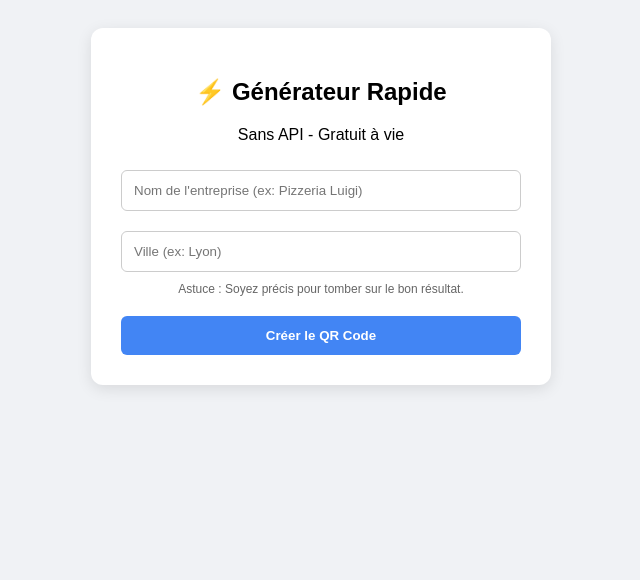
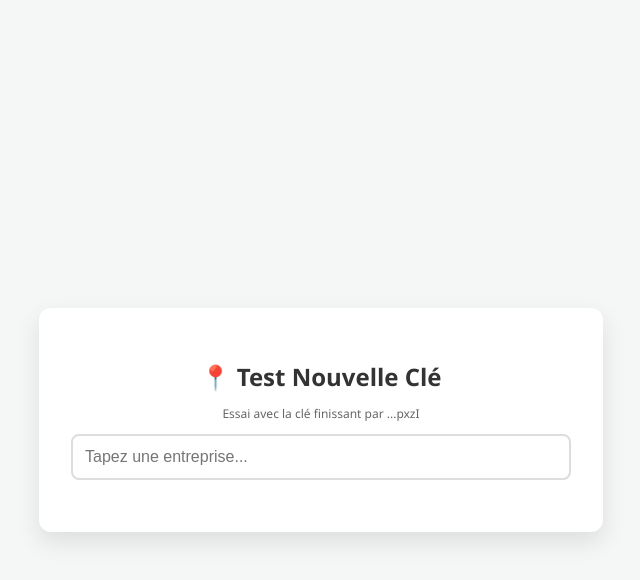
Before and after one commit to DigitagPro/lien-gmb, a plain HTML site: page index.html in a window 1280 px wide. Shown: the whole page, without its empty margins (319-959 px from the left). Drawn offline with Linux system fonts and the light colour scheme; some packages are replaced by stand-ins of ours.

Commit message:
Update index.html

```diff
--- a/index.html
+++ b/index.html
@@ -3,57 +3,92 @@
 <head>
     <meta charset="UTF-8">
     <meta name="viewport" content="width=device-width, initial-scale=1.0">
-    <title>Générateur QR Simple</title>
+    <title>Test Clé API 2</title>
     <style>
-        body { font-family: sans-serif; background-color: #f0f2f5; padding: 20px; text-align: center; }
-        .card { background: white; max-width: 400px; margin: 0 auto; padding: 30px; border-radius: 12px; box-shadow: 0 4px 15px rgba(0,0,0,0.1); }
-        input { width: 100%; padding: 12px; margin: 10px 0; border: 1px solid #ccc; border-radius: 6px; box-sizing: border-box; }
-        button { background-color: #4285F4; color: white; border: none; padding: 12px 20px; border-radius: 6px; cursor: pointer; font-weight: bold; width: 100%; }
-        button:hover { background-color: #357ae8; }
-        #result { margin-top: 20px; display: none; }
-        .hint { font-size: 12px; color: #666; margin-bottom: 20px; display: block; }
+        body { font-family: 'Segoe UI', sans-serif; background-color: #f4f7f6; display: flex; justify-content: center; align-items: center; min-height: 100vh; margin: 0; padding: 20px; }
+        .card { background: white; padding: 2rem; border-radius: 12px; box-shadow: 0 10px 25px rgba(0,0,0,0.1); width: 100%; max-width: 500px; text-align: center; }
+        h2 { color: #333; margin-bottom: 5px; }
+
+        input {
+            width: 100%; padding: 12px; border: 2px solid #ddd; border-radius: 8px;
+            font-size: 16px; box-sizing: border-box; margin-bottom: 20px;
+        }
+        input:focus { border-color: #4285F4; outline: none; }
+
+        #result { margin-top: 25px; display: none; border-top: 1px solid #eee; padding-top: 20px; }
+        .place-name { font-weight: bold; font-size: 1.2rem; color: #202124; }
+        .qr-container { background: #fff; padding: 10px; border-radius: 10px; display: inline-block; margin-top: 10px; }
+        .btn { display: block; width: 100%; margin-top: 15px; padding: 12px; background-color: #0F9D58; color: white; text-decoration: none; border-radius: 6px; font-weight: bold; }
+
+        /* Zone d'erreur */
+        #error-msg { color: red; font-size: 12px; margin-top: 10px; display: none; background: #ffe6e6; padding: 10px; border-radius: 5px; text-align: left; }
     </style>
 </head>
 <body>
 
 <div class="card">
-    <h2>⚡ Générateur Rapide</h2>
-    <p>Sans API - Gratuit à vie</p>
+    <h2>📍 Test Nouvelle Clé</h2>
+    <p style="font-size: 12px; color: #666;">Essai avec la clé finissant par ...pxzI</p>
 
-    <input type="text" id="companyInput" placeholder="Nom de l'entreprise (ex: Pizzeria Luigi)">
-    <input type="text" id="cityInput" placeholder="Ville (ex: Lyon)">
+    <input id="autocomplete" placeholder="Tapez une entreprise..." type="text" />
 
-    <span class="hint">Astuce : Soyez précis pour tomber sur le bon résultat.</span>
-
-    <button onclick="generer()">Créer le QR Code</button>
+    <div id="error-msg"></div>
 
     <div id="result">
-        <img id="qrImage" src="" alt="QR Code" width="200">
-        <br><br>
-        <a id="linkTest" href="#" target="_blank" style="color:#4285F4; text-decoration:none;">Testez le lien ici</a>
+        <div id="placeName" class="place-name"></div>
+        <div class="qr-container">
+            <img id="qrImage" src="" alt="QR Code" width="200">
+        </div>
+        <a id="reviewLink" class="btn" href="#" target="_blank">Tester le lien</a>
     </div>
 </div>
 
+<script src="https://maps.googleapis.com/maps/api/js?key=AIzaSyDyUdF_mBUrpYGhVKTqeoK1mbjceyYpxzI&libraries=places&language=fr&callback=initAutocomplete" async defer></script>
+
 <script>
-    function generer() {
-        const nom = document.getElementById('companyInput').value;
-        const ville = document.getElementById('cityInput').value;
+    function initAutocomplete() {
+        const input = document.getElementById("autocomplete");
+        const options = {
+            fields: ["formatted_address", "geometry", "name", "place_id"],
+            strictBounds: false,
+        };
 
-        if(!nom) { alert("Mettez au moins un nom !"); return; }
+        // Tentative de chargement de l'autocomplete
+        try {
+            const autocomplete = new google.maps.places.Autocomplete(input, options);
 
-        // On crée une recherche Google intelligente
-        // Le terme "Write a review" force souvent Google à montrer le bouton d'avis
-        const query = `${nom} ${ville} avis`;
+            autocomplete.addListener("place_changed", () => {
+                const place = autocomplete.getPlace();
 
-        // On encode pour que les espaces deviennent des %20
-        const googleUrl = `https://www.google.com/search?q=${encodeURIComponent(query)}`;
+                if (!place.place_id) {
+                    alert("Veuillez sélectionner une entreprise dans la liste.");
+                    return;
+                }
+                afficherResultat(place);
+            });
+        } catch (e) {
+            console.error("Erreur API:", e);
+            document.getElementById("error-msg").style.display = "block";
+            document.getElementById("error-msg").innerText = "L'API ne s'est pas chargée correctement. Vérifiez la console (F12).";
+        }
+    }
 
-        // Génération du QR Code
-        const qrUrl = `https://api.qrserver.com/v1/create-qr-code/?size=300x300&color=000000&data=${encodeURIComponent(googleUrl)}`;
+    // Fonction globale pour attraper les erreurs d'authentification Google
+    window.gm_authFailure = function() {
+        document.getElementById("error-msg").style.display = "block";
+        document.getElementById("error-msg").innerHTML = "<strong>Erreur :</strong> Cette clé API est bloquée ou restreinte.<br>Google refuse de l'utiliser sur votre site GitHub.";
+    };
 
-        document.getElementById('qrImage').src = qrUrl;
-        document.getElementById('linkTest').href = googleUrl;
-        document.getElementById('result').style.display = 'block';
+    function afficherResultat(place) {
+        const placeId = place.place_id;
+        const link = `https://search.google.com/local/writereview?placeid=${placeId}`;
+        const qrUrl = `https://api.qrserver.com/v1/create-qr-code/?size=300x300&color=000000&data=${encodeURIComponent(link)}`;
+
+        document.getElementById("placeName").innerText = place.name;
+        document.getElementById("qrImage").src = qrUrl;
+        document.getElementById("reviewLink").href = link;
+        document.getElementById("result").style.display = "block";
+        document.getElementById("error-msg").style.display = "none";
     }
 </script>
 
```
